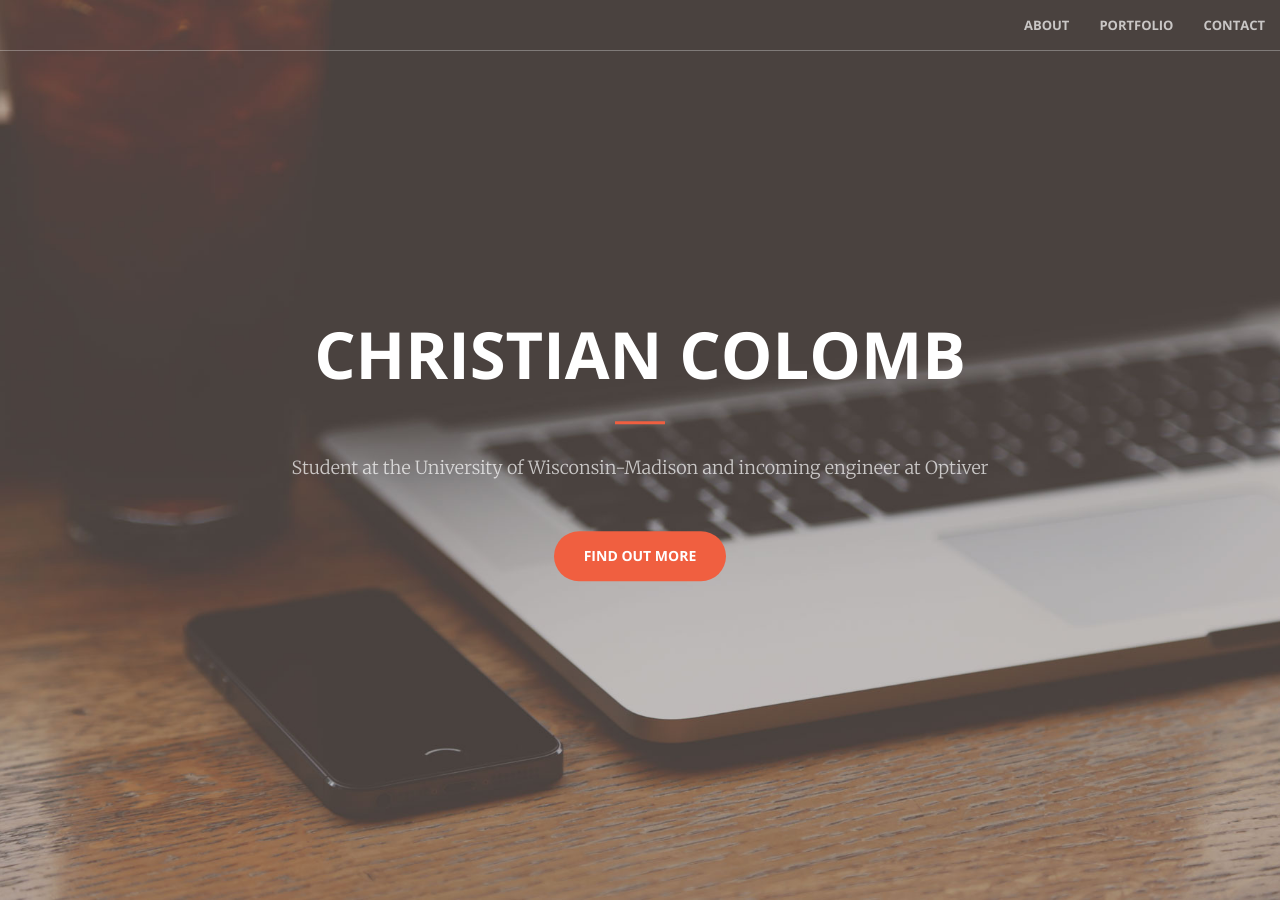
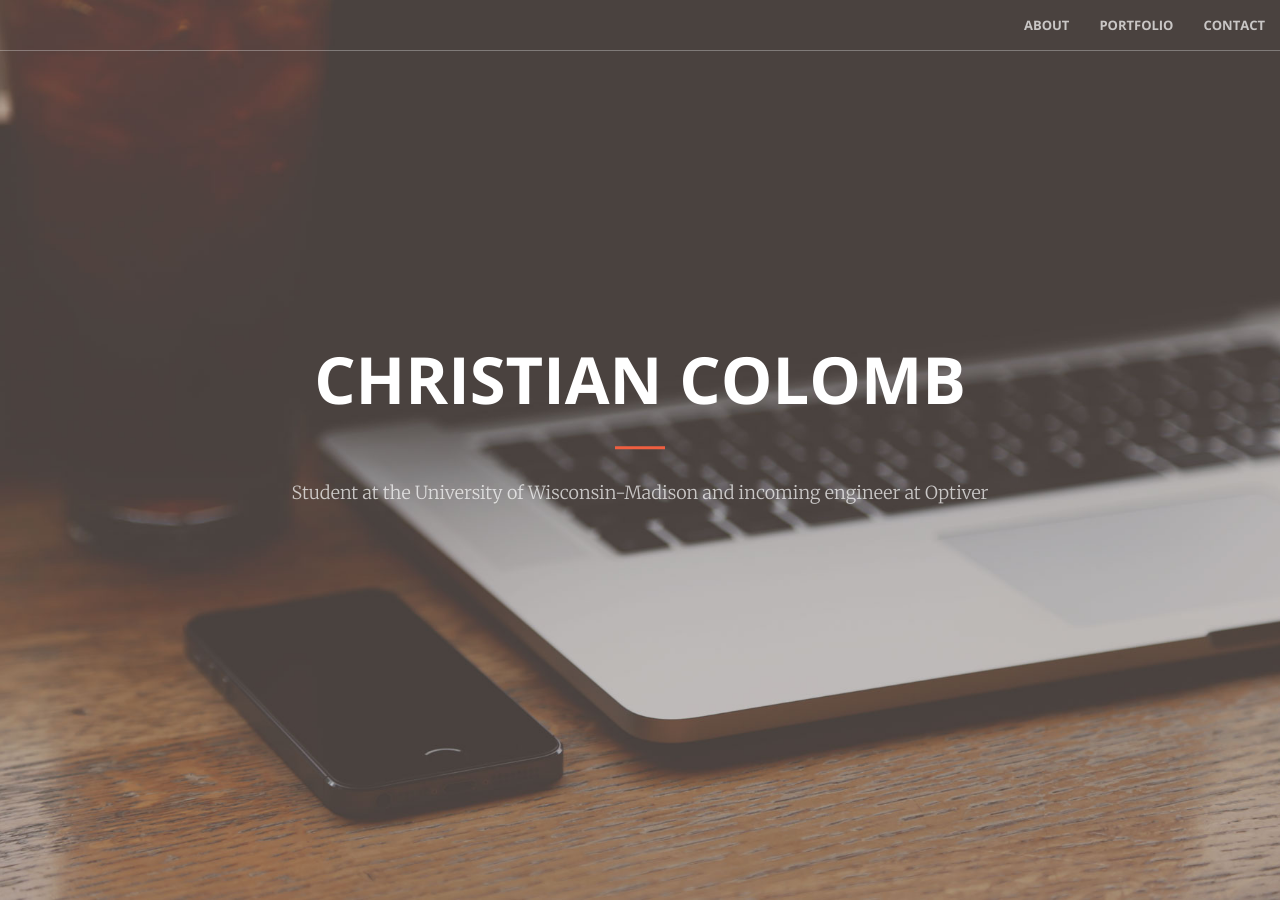
Before and after one commit to christiancolomb/ChristianColomb.github.io, a Jekyll site: the page built from index.html, in a window 1280 px wide and 900 px high. Built offline with Jekyll 4.4.1, drawn with Linux system fonts in a browser that asks for light colours.

Commit message:
Update header.html

```diff
--- a/_includes/header.html
+++ b/_includes/header.html
@@ -4,7 +4,7 @@
             <h1>Christian Colomb</h1>
             <hr>
             <p>Student at the University of Wisconsin-Madison and incoming engineer at Optiver</p>
-            <a href="#about" class="btn btn-primary btn-xl page-scroll">Find Out More</a>
+            <!--<a href="#about" class="btn btn-primary btn-xl page-scroll">Find Out More</a>-->
         </div>
     </div>
 </header>
```
